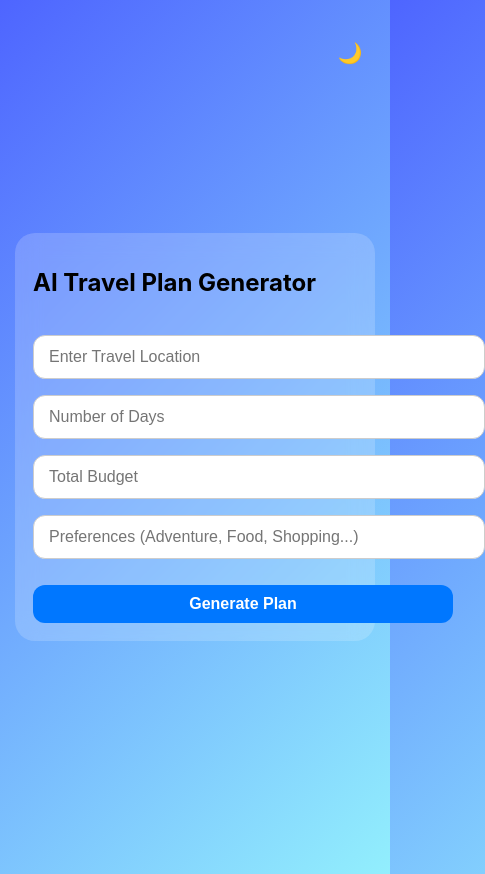
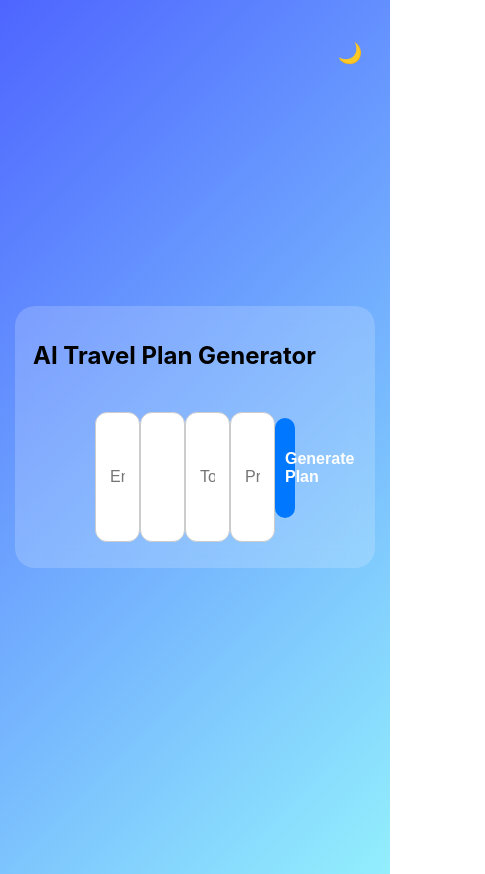
Before and after one commit to adityagitty23/AI-Travel-Planner, a React (Create React App) app in the folder frontend/: page /travel in a window 390 px wide. Shown: the whole page, 485 px wide, since content can reach past the window. Built offline with nearby package versions, Linux system fonts and the light colour scheme.

Commit message:
Update AIPlanForm.css

```diff
--- a/frontend/src/pages/AIPlanForm.css
+++ b/frontend/src/pages/AIPlanForm.css
@@ -96,7 +96,8 @@ button:disabled {
   .form-container input,
   button {
     font-size: 16px;
-    padding: 12px 15px;
+    width : 15px;
+    height: 100px;
   }
 
   .top-bar {
```
